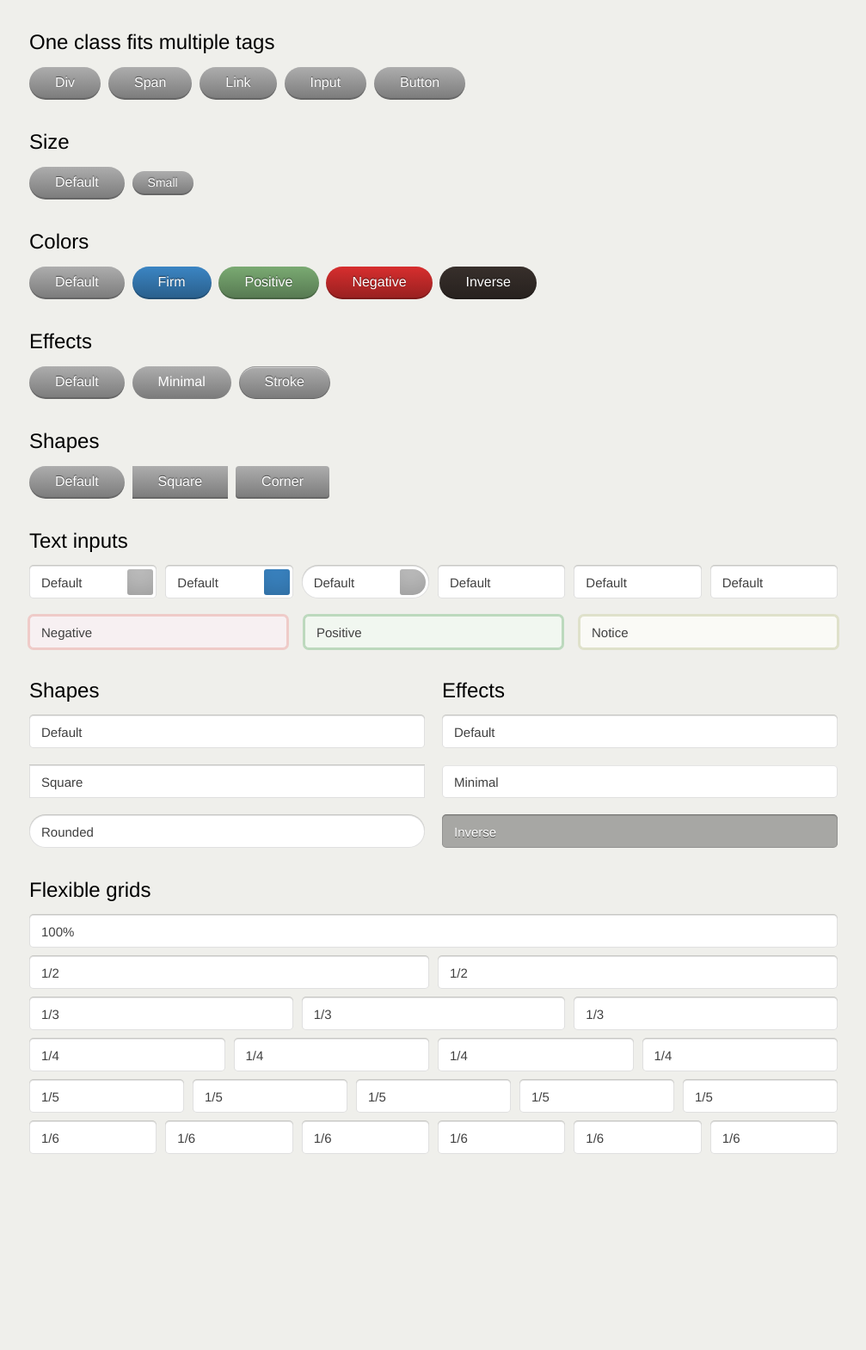
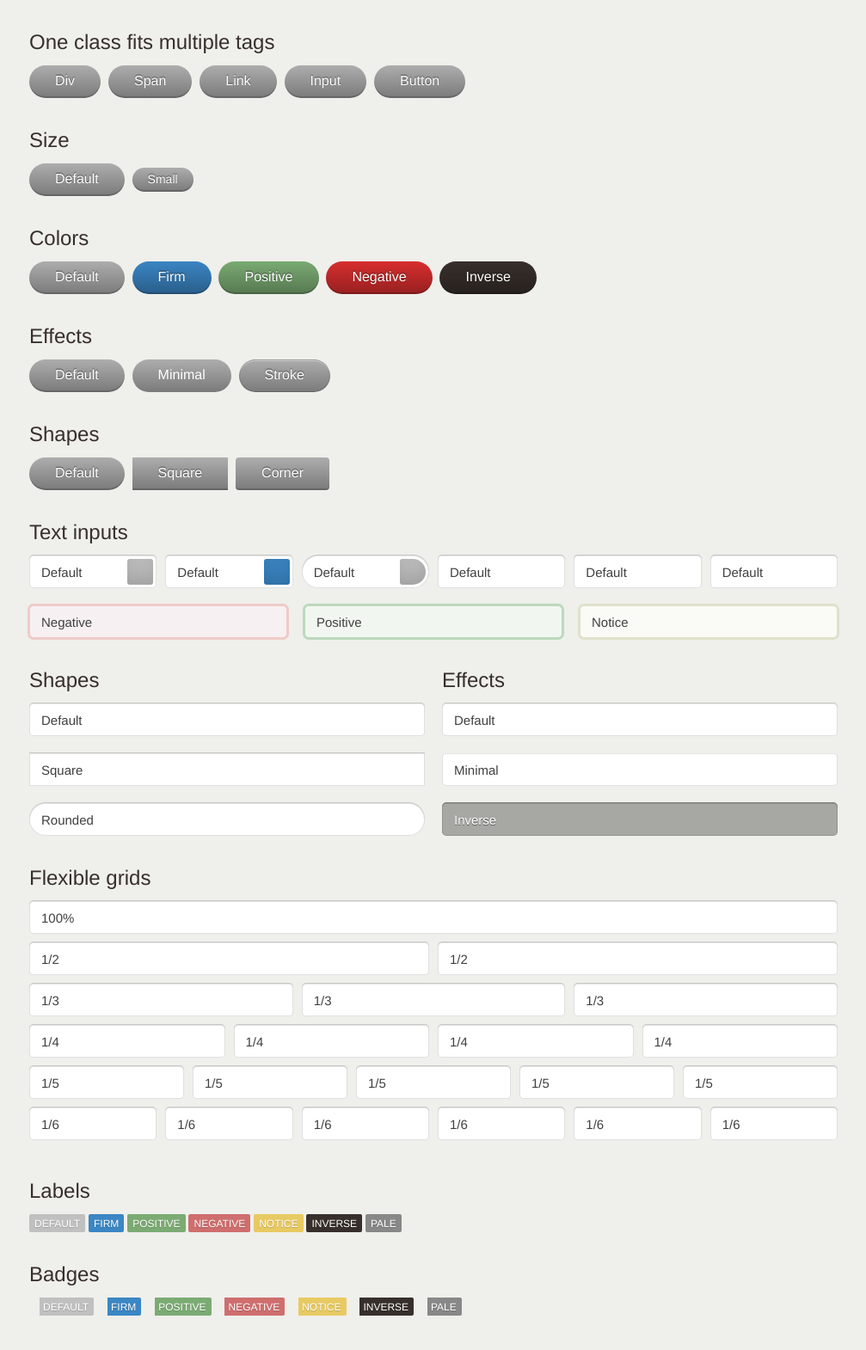
Before and after one commit to iurevych/The-Bricks, a Rails app: page / in a window 1280 px wide. Shown: the whole page at 86% size, without its empty margins (136-1143 px from the left). Before the commit the page ends 1342 px from the top, so only its background shows below. Run offline with Rails 7, Linux system fonts and the light colour scheme; style sheets or scripts are compiled from the project's sources; some libraries are stand-ins or nearby versions.

Commit message:
Label & Badge

```diff
--- a/app/assets/stylesheets/base/type.sass
+++ b/app/assets/stylesheets/base/type.sass
@@ -18,6 +18,13 @@
 h6, .h6
   font-size: $h6
 
+// Heading spaces
+h1
+  margin-bottom: 18px
+
+h2
+  margin-bottom: 12px
+
 // Font colors
 .opaque
   color: $opaque
@@ -37,11 +44,8 @@
 .bright
   color: $bright
 
-.sharp
-  color: $sharp
-
-.contrast
-  color: $contrast
+.inverse
+  color: $inverse
 
 .positive
   color: $positive
--- a/app/assets/stylesheets/config.sass
+++ b/app/assets/stylesheets/config.sass
@@ -1,16 +1,14 @@
 // Colors
-$base-color: #000
-$opaque:     #444
+$base-color: #372f2b
+$opaque:     #404040
 $neutral:    #666
-$pale:       #999
+$pale:       #888
 $bare:       #aaa
-$firm:       #1dd681
-$bright:     #e4c917
-$sharp:      #252525
-$contrast:   #fff
-$positive:   #1dd681
-$bright:     #dfb301
-$negative:   #c00
+$firm:       #3b86c4
+$bright:     #e8ca63
+$inverse:    #fff
+$positive:   #7bab73
+$negative:   #cf6e6e
 $link:       #3b86c4
 
 // Typography
--- a/app/assets/stylesheets/modules/button.sass
+++ b/app/assets/stylesheets/modules/button.sass
@@ -8,13 +8,13 @@
   border-radius: 90px
   color: #fff
   cursor: pointer
+  display: inline-block
   font: 16px/normal $base-font
   padding: 9px 30px 11px
   text-decoration: none
   text-shadow: 0 -1px 1px rgba(#000, .55)
   vertical-align: middle
   +box-shadow(inset 0 -2px 0 rgba(#000, .18))
-  +inline-block
   +vertical-gradient(#adadad, #7a7a7a)
 
   &:hover, &:focus
--- a/app/assets/stylesheets/modules/input.sass
+++ b/app/assets/stylesheets/modules/input.sass
@@ -13,6 +13,7 @@
   border-top-color: rgba(#000, .1)
   border-radius: 5px
   color: #404040
+  display: inline-block
   float: none
   font: 500 15px/normal $base-font
   height: 38px
@@ -23,7 +24,6 @@
   width: 100%
   +box-sizing
   +box-shadow(0 -1px 0 rgba(#000, .17))
-  +inline-block
   +transition(.1s)
 
   &:hover,
--- /dev/null
+++ b/app/assets/stylesheets/modules/label-and-badge.sass
@@ -0,0 +1,114 @@
+// -------------------
+// Label & Badge
+// -------------------
+@import '../config'
+
+.label
+  background-color: #c0c0c0
+  border-radius: 2px
+  color: $inverse
+  display: inline-block
+  font-size: $h6
+  font-weight: 500
+  line-height: 18px
+  padding: 2px 6px 1px
+  text-decoration: none
+  text-shadow: 0 1px 1px rgba(#000, .2)
+  text-transform: uppercase
+  vertical-align: middle
+
+  &:hover
+    color: $inverse
+
+
+  // -----------------
+  // Colors
+  // -----------------
+  &.is-firm
+    background-color: $firm
+
+  &.is-positive
+    background-color: $positive
+
+  &.is-negative
+    background-color: $negative
+
+  &.is-notice
+    background-color: $bright
+
+  &.is-inverse
+    background-color: $base-color
+
+  &.is-pale
+    background-color: $pale
+
+
+a.label
+  &:hover,
+  &:focus
+    +box-shadow(0 1px 1px rgba($base-color, .5))
+
+  &:active
+    +box-shadow(inset 0 1px 1px rgba($base-color, .5))
+
+
+// ------------------
+// Badge
+// ------------------
+.badge
+  @extend .label
+  background-image: image-url('badge/bg-default.png')
+  background-repeat: repeat-x
+  background-position: left bottom
+  border-radius: 0 2px 2px 0
+  margin-left: 12px
+  padding-left: 4px
+  position: relative
+
+  // Ear
+  &::before
+    background-image: image-url('badge/ear.png')
+    background-repeat: no-repeat
+    content: ''
+    height: 100%
+    left: -12px
+    position: absolute
+    top: 0
+    width: 14px
+
+  // Ear colors
+  &.is-firm
+    background-image: image-url('badge/bg.png')
+    &::before
+      background-image: image-url('badge/ear-firm.png')
+
+  &.is-positive
+    background-image: image-url('badge/bg.png')
+    &::before
+      background-image: image-url('badge/ear-positive.png')
+
+  &.is-negative
+    background-image: image-url('badge/bg.png')
+    &::before
+      background-image: image-url('badge/ear-negative.png')
+
+  &.is-notice
+    background-image: image-url('badge/bg-notice.png')
+    &::before
+      background-image: image-url('badge/ear-notice.png')
+
+  &.is-inverse
+    background-image: image-url('badge/bg-inverse.png')
+    &::before
+      background-image: image-url('badge/ear-inverse.png')
+
+  &.is-pale
+    background-image: image-url('badge/bg-pale.png')
+    &::before
+      background-image: image-url('badge/ear-pale.png')
+
+a.badge
+  &:hover,
+  &:focus,
+  &:active
+    +box-shadow(none)
--- a/app/views/application/bricks.haml
+++ b/app/views/application/bricks.haml
@@ -1,5 +1,5 @@
 .pvl.mtl
-  %h1.mbl One class fits multiple tags
+  %h1 One class fits multiple tags
   .button.mrs Div
   %span.button.mrs Span
   %a.button.mrs{href: "#"} Link
@@ -7,12 +7,12 @@
   %button.button Button
 
 .pvl
-  %h1.mbl Size
+  %h1 Size
   .button.mrs Default
   .button.is-small.mrs Small
 
 .pvl
-  %h1.mbl Colors
+  %h1 Colors
   .button.mrs Default
   .button.is-firm.mrs Firm
   .button.is-positive.mrs Positive
@@ -20,19 +20,19 @@
   .button.is-inverse.mrs Inverse
 
 .pvl
-  %h1.mbl Effects
+  %h1 Effects
   .button.mrs Default
   .button.is-minimal.mrs Minimal
   .button.is-stroke.mrs Stroke
 
 .pvl
-  %h1.mbl Shapes
+  %h1 Shapes
   .button.mrs Default
   .button.is-square.mrs Square
   .button.is-corner.mrs Corner
 
 .pvl
-  %h1.mbl Text inputs
+  %h1 Text inputs
   .form--row.mbl.is-m-gap
     .col1of6
       .input--holder.mlm
@@ -73,7 +73,7 @@
 .ptl.clearfix
   .col1of2
     .mrm
-      %h1.mbl Shapes
+      %h1 Shapes
       .form--row.mbl
         %input{type: "text", value: "Default"}
       .form--row.mbl
@@ -83,7 +83,7 @@
 
   .col1of2
     .mlm
-      %h1.mbl Effects
+      %h1 Effects
       .form--row.mbl
         %input{type: "text", value: "Default"}
       .form--row.mbl
@@ -91,8 +91,8 @@
       .form--row.mbl
         %input.is-inverse{type: "text", value: "Inverse"}
 
-.pvl
-  %h1.mbl Flexible grids
+.pvl.mbl
+  %h1 Flexible grids
   .form--row.mbm
     %input{type: "text", value: "100%"}
 
@@ -165,3 +165,23 @@
     .col1of6.right
       .mlm
         %input{type: "text", value: "1/6"}
+
+.mbl.pbl
+  %h1 Labels
+  %span.label Default
+  %a.label.is-firm{href: "#"} Firm
+  %a.label.is-positive{href: "#"} Positive
+  %a.label.is-negative{href: "#"} Negative
+  %a.label.is-notice{href: "#"} Notice
+  %a.label.is-inverse{href: "#"} Inverse
+  %a.label.is-pale{href: "#"} Pale
+
+.mbl.pbl
+  %h1 Badges
+  %span.badge Default
+  %a.badge.is-firm{href: "#"} Firm
+  %a.badge.is-positive{href: "#"} Positive
+  %a.badge.is-negative{href: "#"} Negative
+  %a.badge.is-notice{href: "#"} Notice
+  %a.badge.is-inverse{href: "#"} Inverse
+  %a.badge.is-pale{href: "#"} Pale
--- a/config/environments/development.rb
+++ b/config/environments/development.rb
@@ -29,9 +29,9 @@
   # with SQLite, MySQL, and PostgreSQL)
   config.active_record.auto_explain_threshold_in_seconds = 0.5
 
-  # Do not compress assets
-  config.assets.compress = false
+  # Compress assets
+  config.assets.compress = true
 
   # Expands the lines which load the assets
-  config.assets.debug = true
+  config.assets.debug = false
 end
```
Also changed, not shown: app/assets/images/badge/bg-default.png (added), app/assets/images/badge/bg-inverse.png (added), app/assets/images/badge/bg-notice.png (added), app/assets/images/badge/bg-pale.png (added), app/assets/images/badge/bg.png (added), app/assets/images/badge/ear-firm.png (added), app/assets/images/badge/ear-inverse.png (added), app/assets/images/badge/ear-negative.png (added), app/assets/images/badge/ear-notice.png (added), app/assets/images/badge/ear-pale.png (added), app/assets/images/badge/ear-positive.png (added), app/assets/images/badge/ear.png (added).
